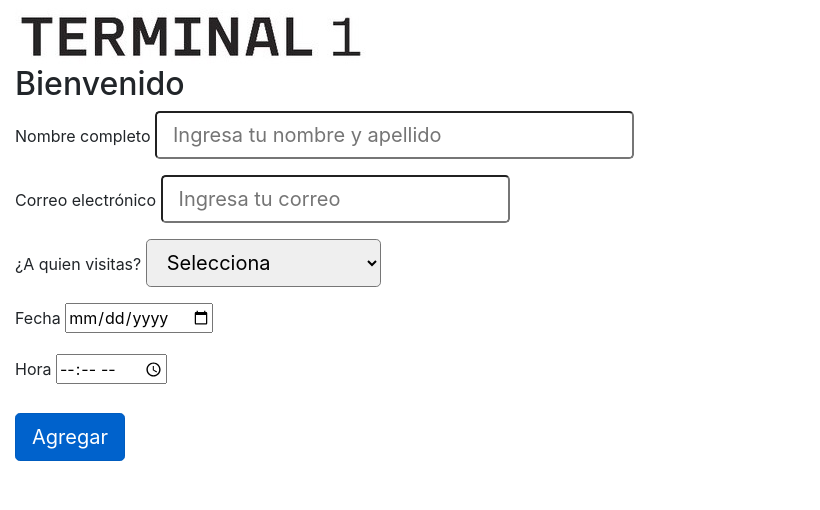
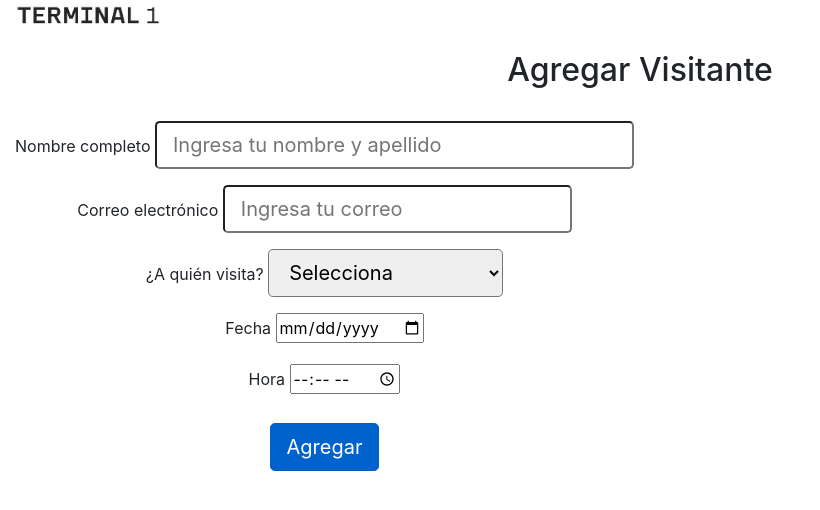
Before and after one commit to ViniciaLaraRangel/Proyecto-5-Registro-de-visitantes, a website: page src/html/registro.html in a window 1280 px wide. Shown: the whole page, without its empty margins (0-820 px from the left). Drawn offline with nearby package versions, Linux system fonts and the light colour scheme.

Commit message:
Subiendo maqueta final funcional para estilo

```diff
--- a/src/css/registro.css
+++ b/src/css/registro.css
@@ -1,4 +1,7 @@
 /*CSS p/ registro.html*/
+.logo-t1 {
+    width: 150%;
+}
 /*h2 {
     text-align: center;
     font-size: 60px;
--- a/src/html/registro.html
+++ b/src/html/registro.html
@@ -22,14 +22,14 @@
 
 <body>
     <div class="container-fluid">
-        <div class="row">
+        <div class="row text-center">
             <header>
                 <div class="col-md-4">
-                    <img src="../css/pages/t1.jpg" alt="LogoT1">
+                    <img src="../css/pages/t1.jpg" alt="LogoT1" class="logo-t1">
                 </div>
             </header>
-            <div class="col-md-12">
-                <h2>Bienvenido</h2>
+            <div class="col-md-12 my-4">
+                <h2>Agregar Visitante</h2>
             </div>
             <form>
                 <!--Nombre completo-->
@@ -51,7 +51,7 @@
                 <div class="col-md-12 mt-3">
                     <!--Nombre del invitado -->
                     <div class="form-group">
-                        <label for="anfitrión">¿A quien visitas?</label>
+                        <label for="anfitrión">¿A quién visita?</label>
                         <select name="memberList" id="member" class="form-control-lg" required>
                             <option value="" disabled selected>Selecciona</option>
                             <option value="KNF ENGINEERING">KNF ENGINEERING</option>
--- a/src/js/registro.js
+++ b/src/js/registro.js
@@ -24,8 +24,6 @@ document.getElementById('safeinfo').addEventListener('click', event => {
 
   const anfitrion = document.getElementById('member').value;
 
-  // const hora = document.getElementById('registertime').value;
-  console.log(anfitrion);
   db.collection('register').add({
     name: nombre,
     email: correo,
```
Also changed, not shown: src/css/pages/New Mockup 3.png (added).
